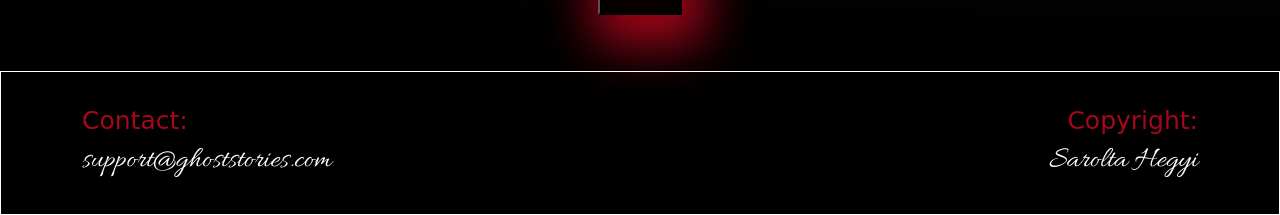
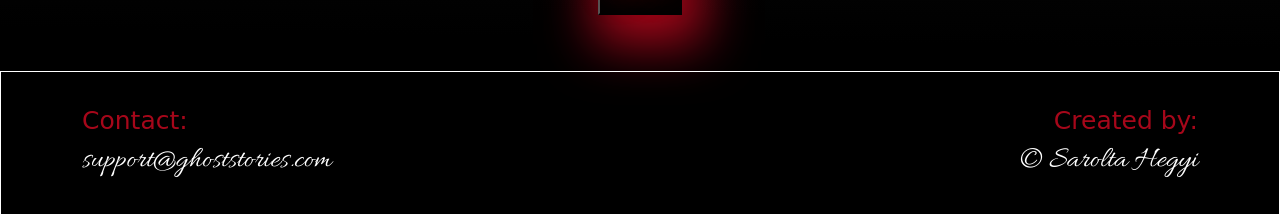
Before and after one commit to saroltah/ghost_stories, a Django app: page /about/ in a window 1280 px wide. Shown: the part 699-914 px from the top of the page. Run offline with Django 4.2, Linux system fonts and the light colour scheme; parts of the project's set-up code (start-up, migrations or seed data) failed here and were passed over; some libraries are stand-ins or nearby versions; some web fonts are replaced.

Commit message:
add copy right logo

```diff
--- a/templates/base.html
+++ b/templates/base.html
@@ -106,7 +106,7 @@
       <div>Contact: <br> <span><a href="mailto:upport@ghoststories.com">support@ghoststories.com</a></span>
       </div>
       <div class="copy">
-        Copyright: <br><span><a href="https://saroltah.github.io/portfolio-2024/">Sarolta Hegyi</a></span> </div>
+        Created by: <br><span><a href="https://saroltah.github.io/portfolio-2024/">© Sarolta Hegyi</a></span> </div>
     </div>
   </footer>
   <!-- Script -->
```
